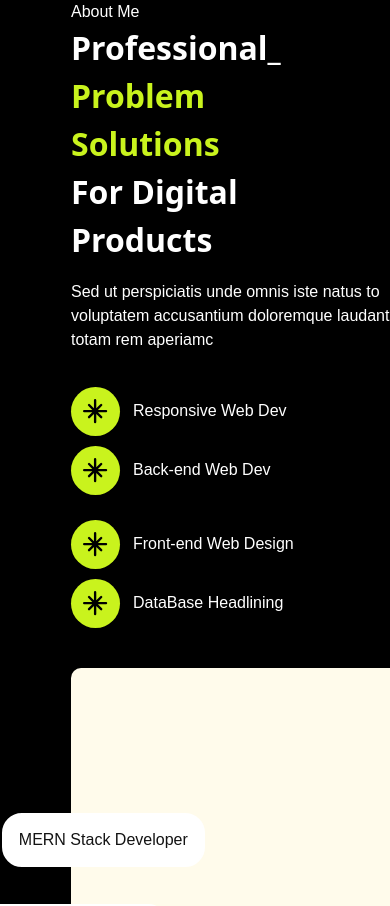
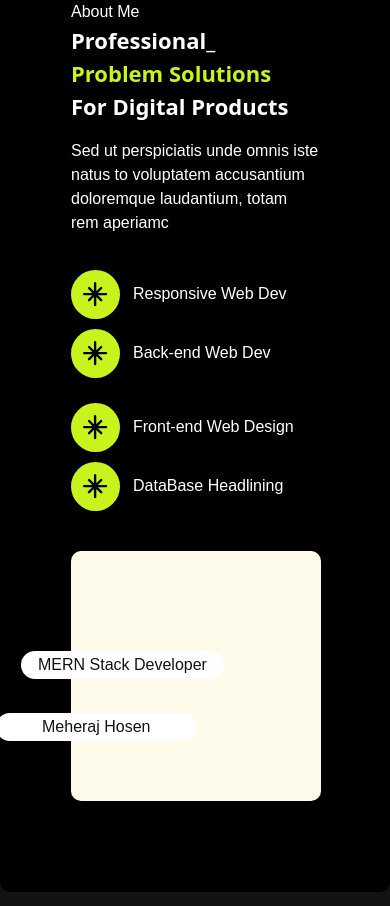
Before and after one commit to meheraj786/my-portfolio, a React (Vite) app: page / in a window 390 px wide. Shown: the part 1800-2706 px from the top of the page. Built offline with nearby package versions, Linux system fonts and the light colour scheme.

Commit message:
about section bug fix

```diff
--- a/src/css/home.css
+++ b/src/css/home.css
@@ -718,7 +718,7 @@ overflow: hidden;
 }
 
 
-@media(max-width: 400px){
+@media(max-width: 576px){
   .aboutShape{
     display: none;
 
--- a/src/pages/Home.jsx
+++ b/src/pages/Home.jsx
@@ -322,14 +322,14 @@ function Home() {
           <div className="grid grid-cols-12 bg-black px-[71px] py-[91px] rounded-[10px]">
             <div className="lg:col-span-6 col-span-12">
               <p>About Me</p>
-              <h2 className="max-w-[515px] text-[32px] font-bold">
+              <h2 className="max-w-[515px] lg:text-[32px] text-[22px] font-bold">
                 Professional_
                 <span className="text-[#C9F31D] inline-block">
                   Problem Solutions
                 </span><br />
                 For Digital Products
               </h2>
-              <p className="w-[350px] mt-[16px] mb-[35px]">
+              <p className="max-w-[350px] mt-[16px] mb-[35px]">
                 Sed ut perspiciatis unde omnis iste natus to voluptatem
                 accusantium doloremque laudantium, totam rem aperiamc
               </p>
@@ -409,7 +409,7 @@ function Home() {
               </div>
             </div>
             <div className="lg:col-span-6 col-span-12 mt-10 lg:mt-0 lg:ml-auto mx-auto">
-              <div className="w-[346px] h-[363px] aboutImg bg-amber-50 mx-auto rounded-[10px]">
+              <div className="lg:w-[346px] min-w-[250px] lg:h-[363px] min-h-[250px] aboutImg bg-amber-50 mx-auto rounded-[10px]">
                 <span className="aboutShape">
                   <svg
                     xmlns="http://www.w3.org/2000/svg"
@@ -423,10 +423,10 @@ function Home() {
                     />
                   </svg>
                 </span>
-                <p className="py-[13px] p1 rounded-[20px] px-[15px] bg-white">
+                <p className="max-py-[13px] lg:py-[13px] p1 rounded-[20px] px-[15px] bg-white">
                   MERN Stack Developer
                 </p>
-                <p className="py-[13px] p2 rounded-[20px] px-[44px] bg-white">
+                <p className="max-py-[13px] lg:py-[13px] p2 rounded-[20px] px-[44px] bg-white">
                   Meheraj Hosen
                 </p>
               </div>
```
